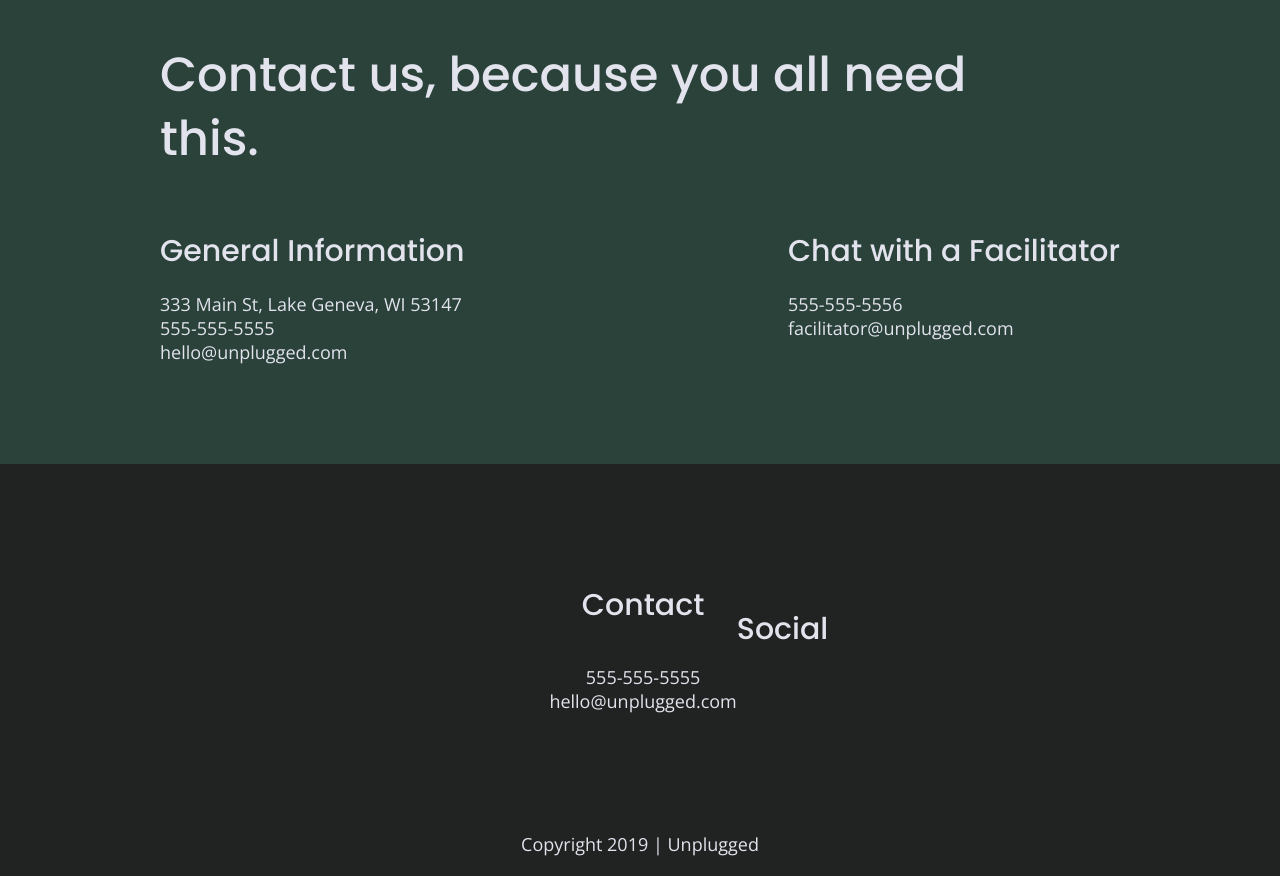
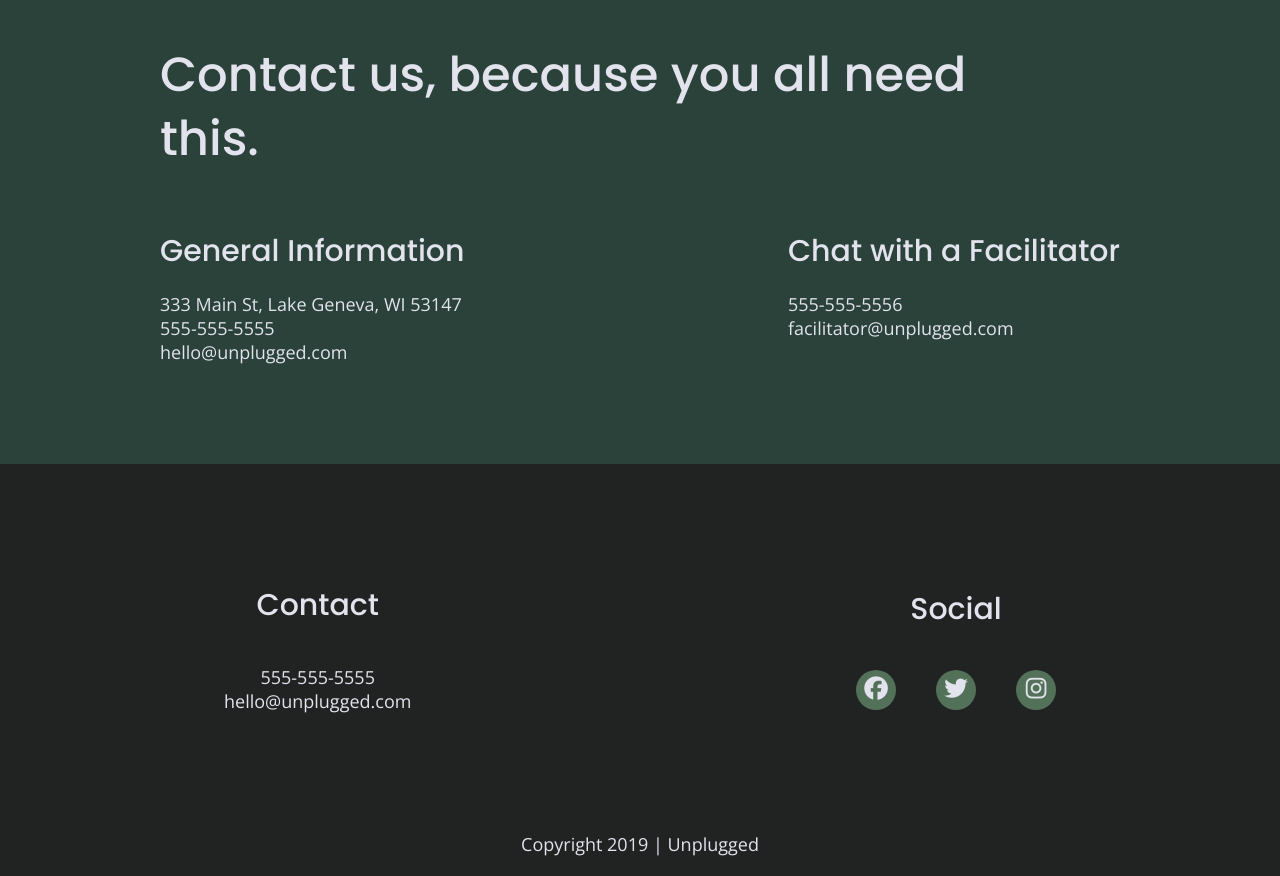
Before and after one commit to louiec635/unplugged-retreat, a website: page about/index.html in a window 1280 px wide. Shown: the part 1303-2179 px from the top of the page. Drawn offline with nearby package versions, Linux system fonts and the light colour scheme.

Commit message:
Added social meadia icons

```diff
--- a/about/index.html
+++ b/about/index.html
@@ -3,7 +3,7 @@
 
 <head>
   <meta charset="utf-8">
-  <title></title>
+  <title>About</title>
   <meta name="description" content="">
   <meta name="viewport" content="width=device-width, initial-scale=1">
 
@@ -98,7 +98,6 @@
   </main> <!--main wrapper-->
 
   <footer>
-    <footer>
     <div class="content-wrapper">
       <div class="footer-content">
           <address class="contact">
@@ -110,12 +109,14 @@
         <div class="social">
             <h4>Social</h4>
           <div class="social-icons">
-              <p><a href="https://www.facebook.com/Skillcrush/" target="_blank"></a></p>
             <p>
-                <a href="https://twitter.com/Skillcrush" target="_blank"></a>
+              <a href="https://www.facebook.com/Skillcrush/" target="_blank"><i class="fab fa-facebook"></i></a>
             </p>
             <p>
-                <a href="https://www.instagram.com/skillcrush/" target="_blank"></a>
+              <a href="https://twitter.com/Skillcrush" target="_blank"><i class="fab fa-twitter"></i></a>
+            </p>
+            <p>
+              <a href="https://www.instagram.com/skillcrush/" target="_blank"><i class="fab fa-instagram"></i></a>
             </p>
           </div>
         </div>
--- a/css/main.css
+++ b/css/main.css
@@ -231,11 +231,18 @@ textarea {
   }
 
   footer .social-icons p {
+    background-color: #527158;
+    border-radius: 50%;
+    width: 40px;
+    height: 40px;
     display: flex;
     justify-content: center;
     align-items: center;
   }
 
+  footer .social-icons p i {
+    font-size: 1.3125em;
+  }
   footer .copyright {
     margin: 20px 0;
   }
@@ -646,6 +653,11 @@ textarea {
         line-height: 1.285;
     }
 
+    footer .social-icons {
+      width: 12.5em;
+      justify-content: space-between;
+    }
+
     footer .copyright {
       width: 100%;
     }
```
Also changed, not shown: faq/index.html (+6 -4 lines), index.html (+5 -3 lines). Lines whose indentation alone changed are shown as unchanged.
